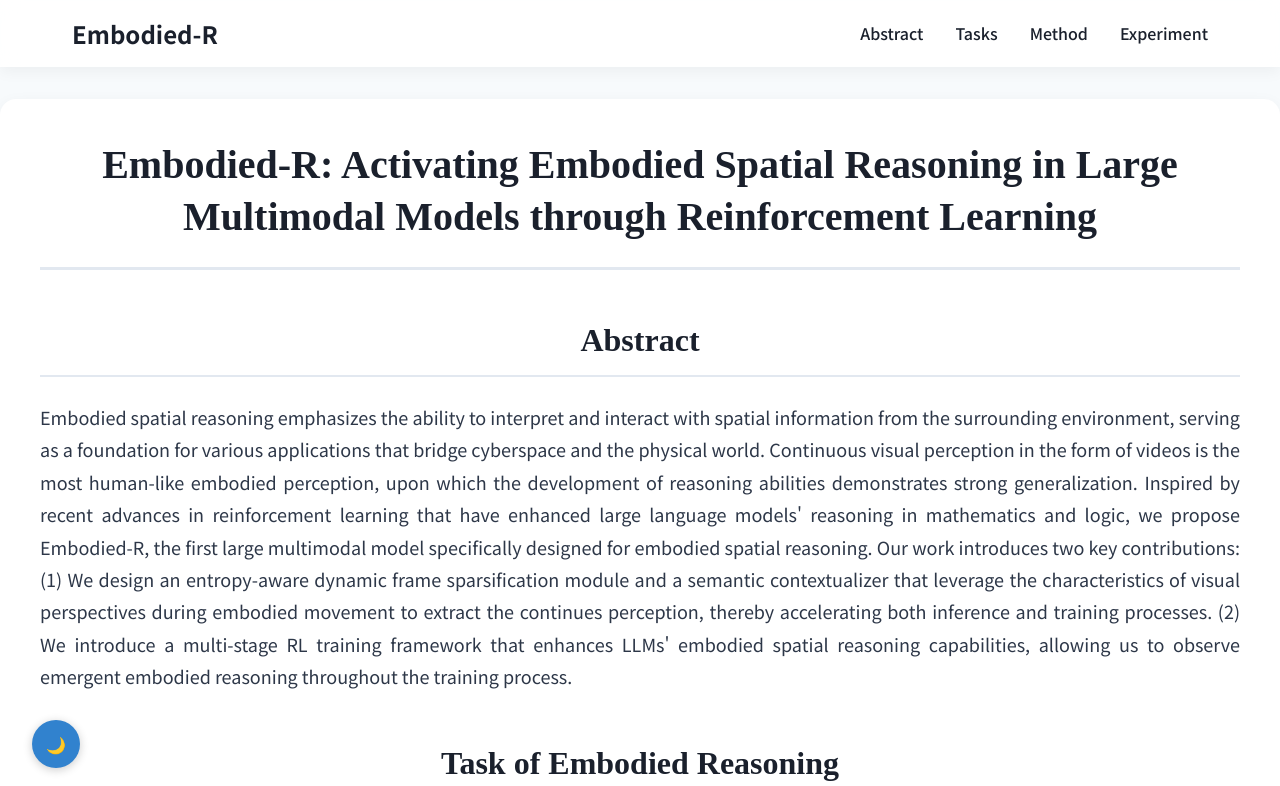
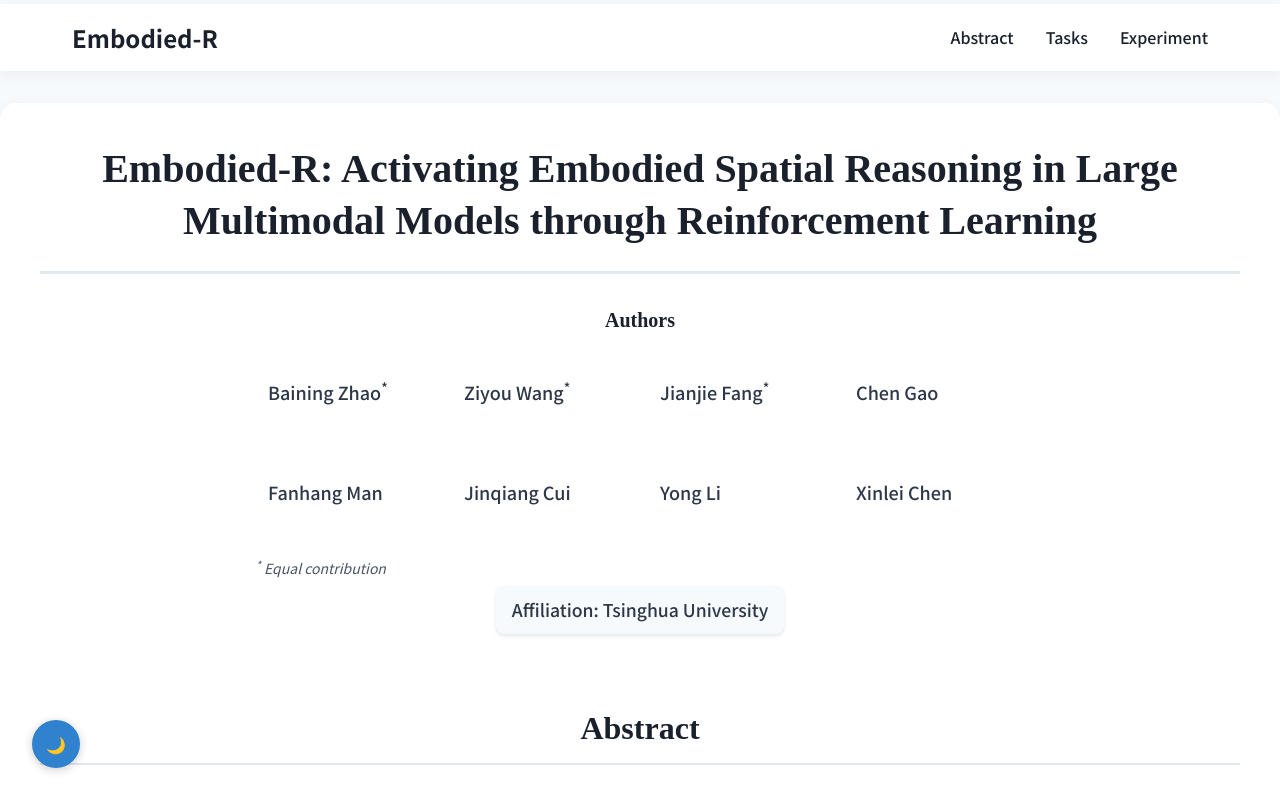
Before and after one commit to EmbodiedCity/Embodied-R, a plain HTML site: page index.html in a window 1280 px wide. Shown: the top 786 px of the page. Drawn offline with nearby package versions, Linux system fonts and the light colour scheme.

Commit message:
Add affiliation and authors

```diff
--- a/index.html
+++ b/index.html
@@ -42,7 +42,7 @@
 
         /* 阅读进度条样式 */
         .reading-progress-bar {
-            position: fixed;
+            /* position: fixed; */
             top: 0;
             left: 0;
             height: 4px;
@@ -232,8 +232,10 @@
             padding: 1.5rem;
             border-radius: 0.75rem;
             box-shadow: var(--shadow);
+            transition: var(--transition);
             border: 1px solid var(--border-color);
-            transition: var(--transition);
+            display: flex;
+            flex-direction: column;
         }
 
         .question-box:hover {
@@ -532,6 +534,23 @@
                 height: 2.5rem;
             }
         }
+
+        .affiliation-badge {
+            background-color: var(--bg-color);
+            padding: 0.5rem 1rem;
+            border-radius: 0.5rem;
+            box-shadow: 0 2px 4px rgba(0,0,0,0.1);
+            display: inline-block;
+            font-size: 0.9rem;
+            font-weight: 500;
+            color: var(--text-color);
+            transition: var(--transition);
+        }
+
+        .dark .affiliation-badge {
+            background-color: var(--card-bg);
+            color: var(--text-color);
+        }
     </style>
 </head>
 <body>
@@ -547,7 +566,6 @@
             <ul class="nav-links">
                 <li><a href="#abstract">Abstract</a></li>
                 <li><a href="#task">Tasks</a></li>
-                <li><a href="#method">Method</a></li>
                 <li><a href="#experiment">Experiment</a></li>
             </ul>
             <button class="mobile-menu-btn">
@@ -567,6 +585,57 @@
 
     <div class="content-container">
         <h1 class="main-title fade-in">Embodied-R: Activating Embodied Spatial Reasoning in Large Multimodal Models through Reinforcement Learning</h1>
+
+        <div class="authors-section fade-in my-8">
+            <div class="flex flex-col items-center">
+                <!-- Authors Section -->
+                <div class="w-full max-w-3xl mx-auto">
+                    <h3 class="text-xl font-semibold mb-4 text-center relative">
+                        <span class="relative inline-block">
+                            <i class="fas fa-users text-primary-color mr-2"></i>Authors
+                            <span class="absolute bottom-0 left-0 w-full h-0.5 bg-gradient-to-r from-transparent via-primary-color to-transparent"></span>
+                        </span>
+                    </h3>
+
+                    <div class="authors-grid grid md:grid-cols-4 sm:grid-cols-2 grid-cols-1 gap-4 mb-6">
+                        <div class="author-item text-center p-3 rounded-lg transition-all duration-300 hover:shadow-md dark:hover:shadow-gray-800">
+                            <p class="font-medium text-lg">Baining Zhao<sup>*</sup></p>
+                        </div>
+                        <div class="author-item text-center p-3 rounded-lg transition-all duration-300 hover:shadow-md dark:hover:shadow-gray-800">
+                            <p class="font-medium text-lg">Ziyou Wang<sup>*</sup></p>
+                        </div>
+                        <div class="author-item text-center p-3 rounded-lg transition-all duration-300 hover:shadow-md dark:hover:shadow-gray-800">
+                            <p class="font-medium text-lg">Jianjie Fang<sup>*</sup></p>
+                        </div>
+                        <div class="author-item text-center p-3 rounded-lg transition-all duration-300 hover:shadow-md dark:hover:shadow-gray-800">
+                            <p class="font-medium text-lg">Chen Gao</p>
+                        </div>
+                        <div class="author-item text-center p-3 rounded-lg transition-all duration-300 hover:shadow-md dark:hover:shadow-gray-800">
+                            <p class="font-medium text-lg">Fanhang Man</p>
+                        </div>
+                        <div class="author-item text-center p-3 rounded-lg transition-all duration-300 hover:shadow-md dark:hover:shadow-gray-800">
+                            <p class="font-medium text-lg">Jinqiang Cui</p>
+                        </div>
+                        <div class="author-item text-center p-3 rounded-lg transition-all duration-300 hover:shadow-md dark:hover:shadow-gray-800">
+                            <p class="font-medium text-lg">Yong Li</p>
+                        </div>
+                        <div class="author-item text-center p-3 rounded-lg transition-all duration-300 hover:shadow-md dark:hover:shadow-gray-800">
+                            <p class="font-medium text-lg">Xinlei Chen</p>
+                        </div>
+                    </div>
+
+                    <div class="text-center mb-6">
+                        <p class="text-sm italic text-gray-600 dark:text-gray-400 mb-2">
+                            <sup>*</sup> Equal contribution
+                        </p>
+                        <div class="affiliation-badge inline-block px-4 py-2 bg-gray-100 dark:bg-gray-800 rounded-full text-gray-700 dark:text-gray-300 shadow-sm">
+                            <i class="fas fa-university text-primary-color mr-2"></i>
+                            <span class="font-medium" style="font-size: 1.1rem;">Affiliation: Tsinghua University</span>
+                        </div>
+                    </div>
+                </div>
+            </div>
+        </div>
 
         <h2 id="abstract" class="section-title text-center fade-in">Abstract</h2>
         <p class="fade-in">
@@ -632,21 +701,6 @@
                     </div>
                 </div>
             </div>
-        </div>
-
-        <h2 id="method" class="section-title text-center fade-in">Method</h2>
-        <div class="method-section">
-            <p class="fade-in">
-                The model can be divided into two main components: perception and reasoning.
-            </p>
-            <p class="fade-in">
-                For perception, embodied environments often contain substantial redundant information, with significant changes in visual perspective primarily arising from actions such as rotation. To address this, we designed a keyframe selection module based on entropy-driven information gain, while considering the input token constraints of large models. This module effectively reduces inference time and the number of frames by over 50%. Subsequently, mimicking the perception process of agents in real-world scenarios, we adopt an incremental approach to describe the differences between current and historical observations, highlighting newly acquired information and extracting the information most relevant to the embodied environment and the current task. The extracted perceptual information is then passed to the reasoning model.
-            </p>
-            <p class="fade-in">
-                For reasoning, large language models (LLMs) can be trained using reinforcement learning methods such as GRPO. We utilize multiple-choice questions as the training data, as their answers are straightforward to validate. A multi-stage training schedule is designed to guide the model toward convergence at a more optimal state.
-            </p>
-
-            <img src="source\3.jpg" alt="Method illustration" class="fade-in">
         </div>
 
         <h2 id="experiment" class="section-title text-center fade-in">Experiment</h2>
```
